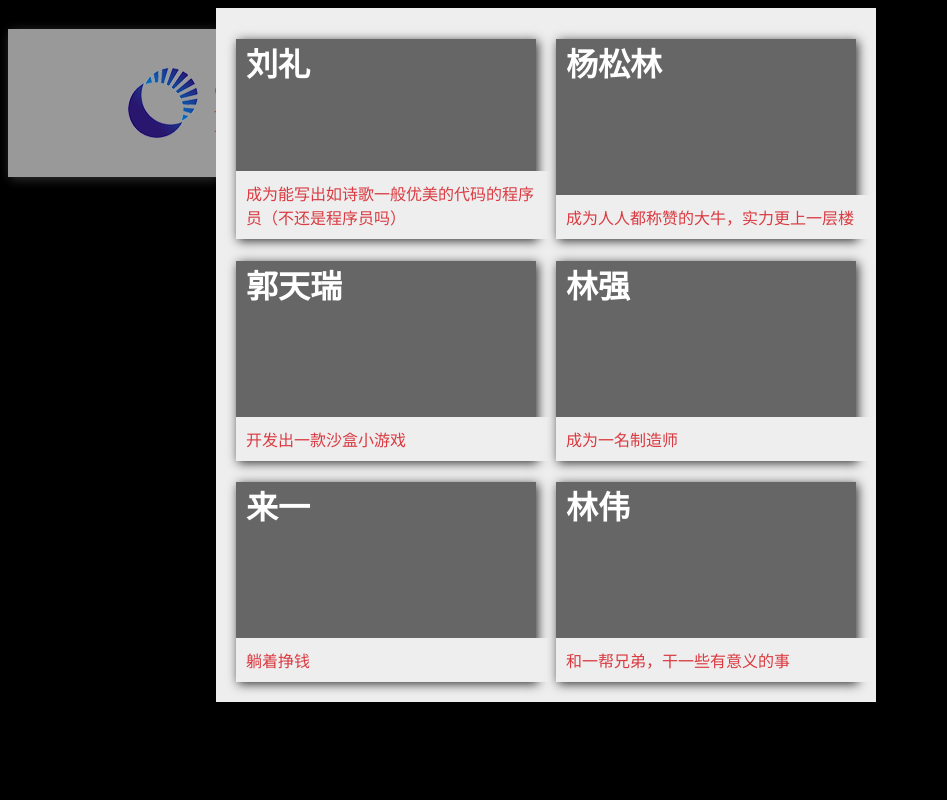
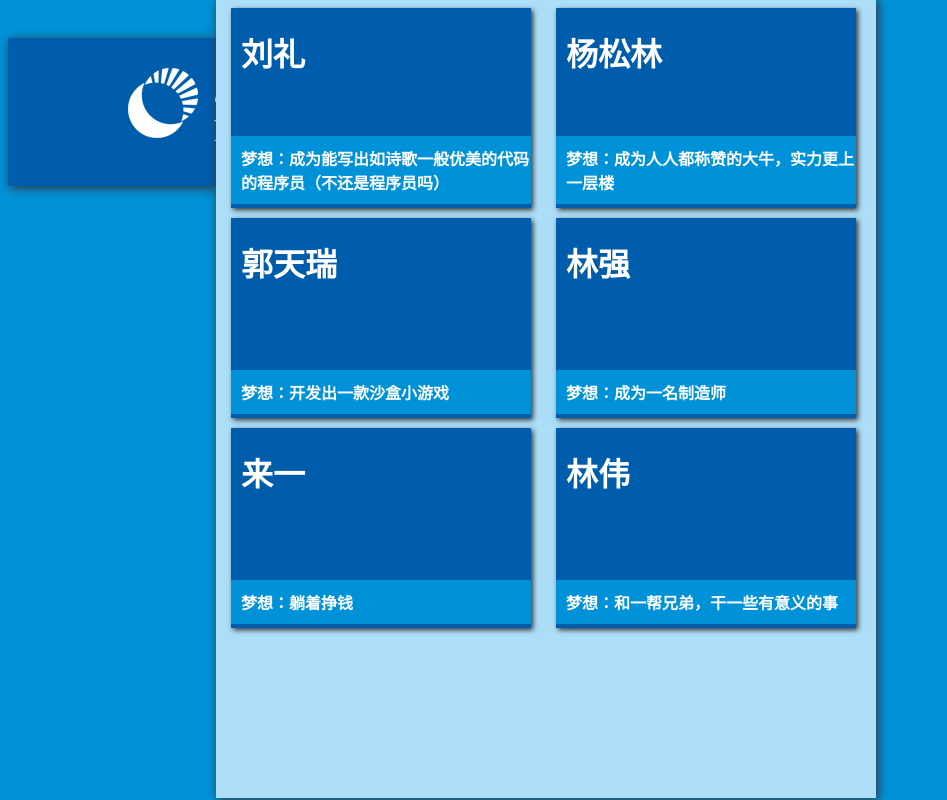
Before and after one commit to huanshi/huanshi.github.io, a plain HTML site: page index.html in a window 1280 px wide. Shown: the whole page, without its empty margins (0-947 px from the left). Drawn offline with Linux system fonts and the light colour scheme.

Commit message:
change style

```diff
--- a/css/common.css
+++ b/css/common.css
@@ -9,31 +9,39 @@
 }
 
 body {
-    background-color: #000;
+    background-color: rgb(0, 146, 216);
+    position: absolute;
+    top: -10px;
+    height: 100%;
+    overflow-y: hidden;
 }
 
 .titleContainer {
     float: left;
 }
 
-img.logo {
+.logoImg {
     float: left;
     margin-left: 120px;
-    margin-top: 60px;
-
+    margin-top: 70px;
 }
 
 .teamcontainer {
-    background-color: #eee;
-    width: 620px;
-    padding: 10px 20px 20px 20px;
+    background-color: rgb(173, 222, 248);
+    width: 660px;
+    height: 100%;
     float: left;
+
+    -moz-box-shadow: 2px 2px 10px #333;
+    -webkit-box-shadow: 2px 2px 10px #333;
+    box-shadow: 2px 2px 10px #333;
 }
 
-h1.teamName {
+.teamName {
     white-space: pre;
-    background-color: #999;
-    color: #E13A18;
+    background-color: rgb(0, 93, 172);
+    color: #FFF;
+    margin-top: 40px;
 
     -moz-box-shadow: 2px 2px 10px #333;
     -webkit-box-shadow: 2px 2px 10px #333;
@@ -42,15 +50,17 @@ h1.teamName {
 
 .membertile {
     position: relative;
-    background-color: #666;
+    margin: 10px 10px 10px 10px;
+    background-color: rgb(0, 93, 172);
     color: #fff;
     width: 300px;
     height: 200px;
     cursor: pointer;
+    overflow: hidden;
 
-    -moz-box-shadow: 2px 2px 10px #333;
-    -webkit-box-shadow: 2px 2px 10px #333;
-    box-shadow: 2px 2px 10px #333;
+    -moz-box-shadow: 2px 2px 5px #333;
+    -webkit-box-shadow: 2px 2px 5px #333;
+    box-shadow: 2px 2px 5px #333;
 }
 
 .membertile .memberName {
@@ -59,19 +69,20 @@ h1.teamName {
 
 .membertile .dreamText {
     position: absolute;
-    bottom: 0px;
-    width: 300px;
-    background-color: #eee;
-    color: #DA3A41;
-    padding: 10px 10px 10px 10px;
+    bottom: 4px;
+    width: 100%;
+    padding: 10px;
+    background-color: rgb(0, 146, 216);
+    color: #fff;
+    font-weight: bold;
 }
 
 .left {
     float: left;
-    margin:0 auto;
+    margin-left: 5px;
 }
 
 .right {
     float: right;
-    margin:0 auto;
+    margin-right: 10px;
 }
--- a/index.html
+++ b/index.html
@@ -7,7 +7,7 @@
 
     <body>
         <div class="titleContainer">
-            <img src="img/smallLogo.png" class="logo" />
+            <img src="img/smallLogo-white.png" class="logoImg" />
             <!--NOTE: 下面团队的名字是采用pre预布局的，如果修改了，就会直接影响显示效果-->
             <h1 class="teamName">
   幻  实
--- a/template/memberTile.html
+++ b/template/memberTile.html
@@ -1,4 +1,4 @@
 <div class="membertile">
     <h1 class="memberName">{{name}} </h1>
-    <div class="dreamText">{{dream}}</div>
+    <div class="dreamText">梦想：{{dream}}</div>
 </div>
```
Also changed, not shown: img/smallLogo-white.png (added).
